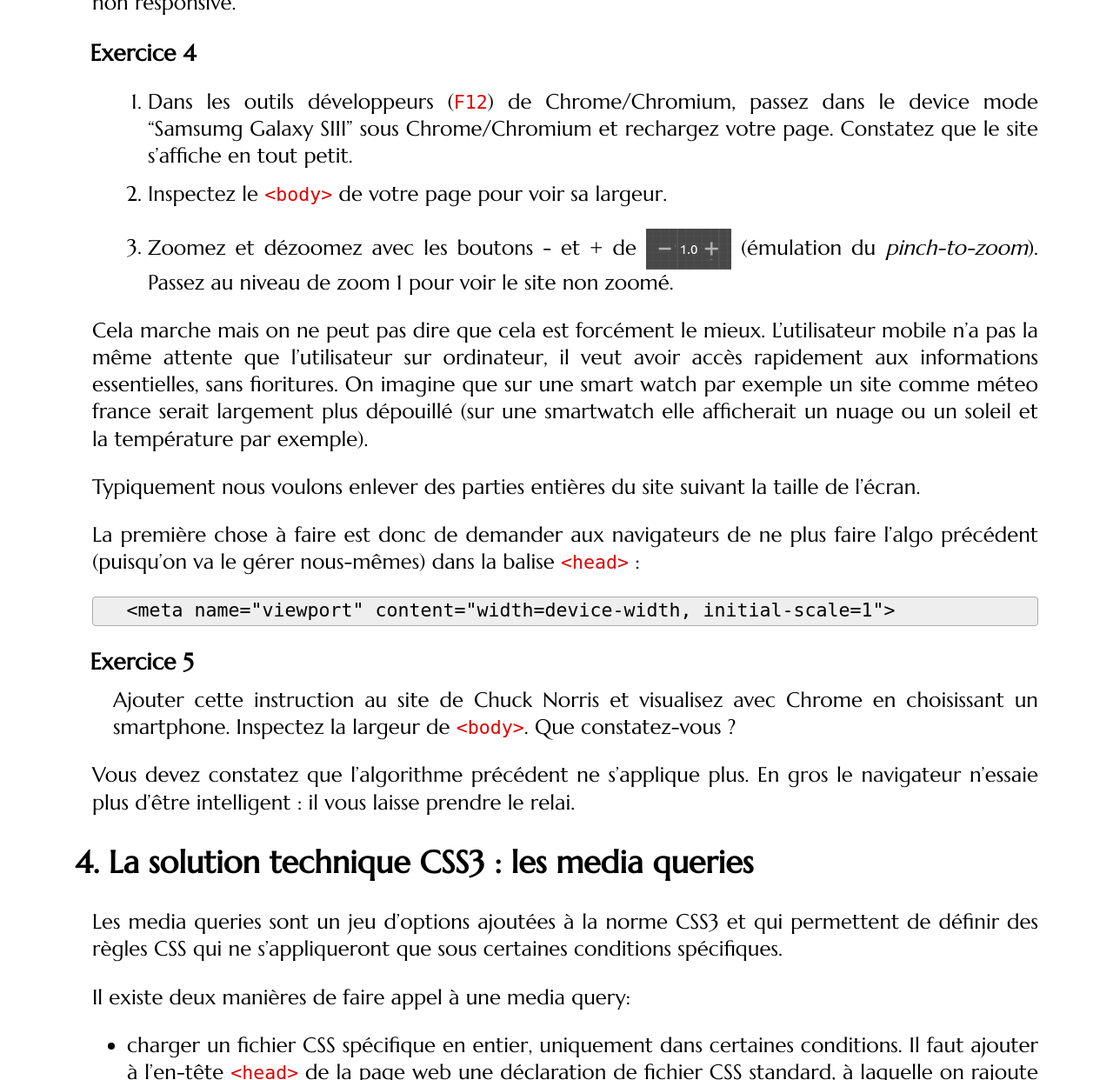
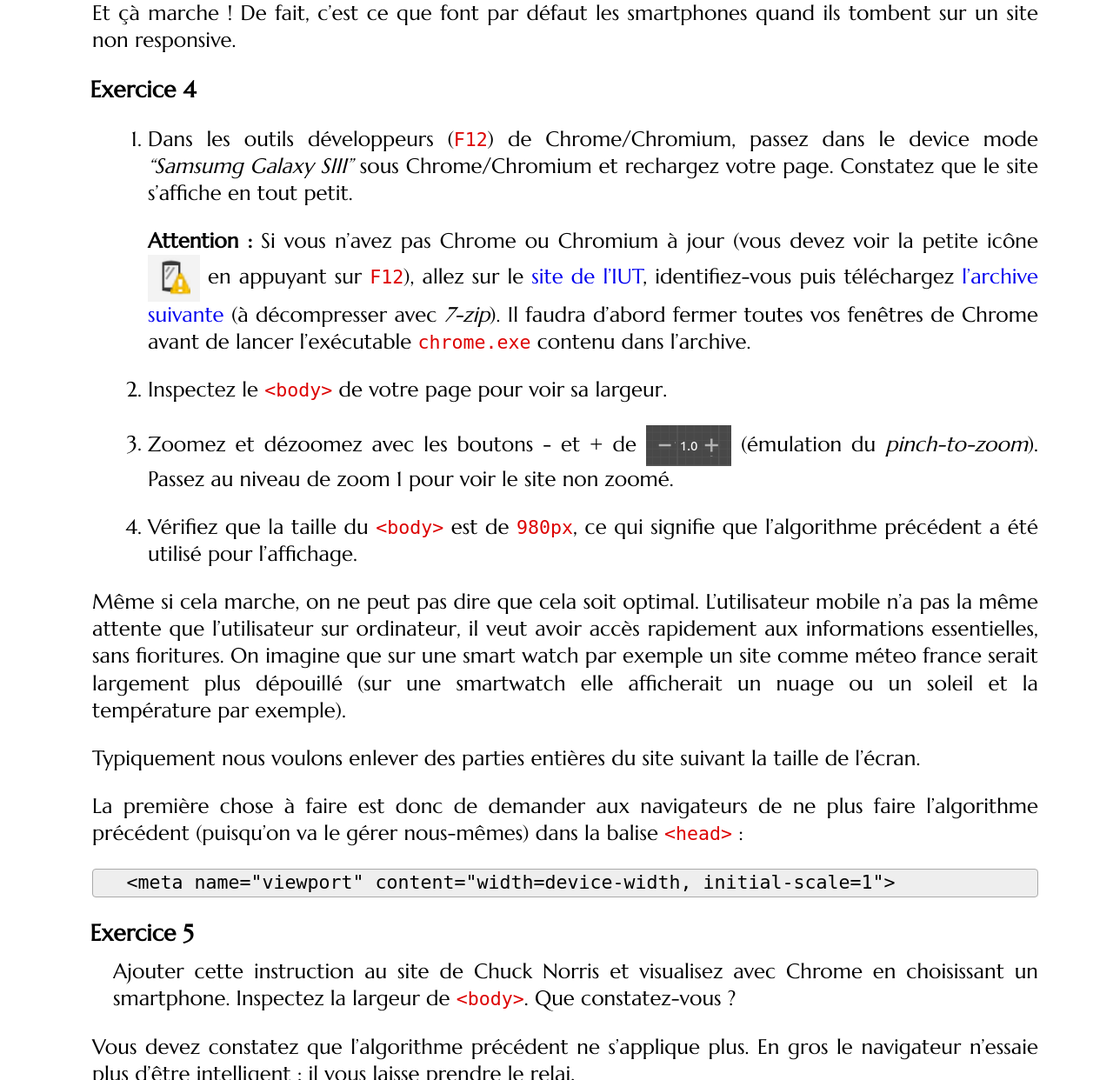
Before and after one commit to romainlebreton/R1.02-DeveloppementInterfacesWeb, a Jekyll site: the page built from tutorials/tutorial5.md, in a window 1280 px wide and 1400 px high, scrolled down 4490 px, cut to the strip 158-1400 px from the top of the window. Shown: the whole strip at 87% size. Built offline with Jekyll 4.4.1, drawn with Linux system fonts in a browser that asks for light colours; some web fonts are replaced; comment, search, counter and statistics services are not loaded; some of the changed text lies outside the part shown.

Commit message:
fix some exercices of tut5

```diff
--- a/tutorials/tutorial5.md
+++ b/tutorials/tutorial5.md
@@ -121,33 +121,44 @@
 particulièrement les propriétés `flex-shrink`, `flex-grow`. Nous ne toucherons
 pas à `flex-basis` (qui gardera donc son comportement par défaut `auto`).
 
+Nous vous invitons à faire d'autres recherches pour mieux comprendre
+`flex-shrink` et `flex-grow` si nécessaire. En particulier, le site du
+[Mozilla Developer Network](https://developer.mozilla.org/fr/) est une mine
+d'information.
 
 <!-- Attention, le comportement de l'exercice précédent est déjà déformé par les
 propriétés par défaut flex-grow:0; flex-shrink:1 -->
 
-<!-- NOUVEL EXERCICE : ON EN PARLE -->
 <div class="exercise">
 
-1. Implémentez le comportement suivant :
-Changez les largeurs de `<article>` et `<aside>` pour qu'elles
-soient par défaut de `300px` et `200px` et que :
+1. Changez les largeurs de `<article>` et `<aside>` pour qu'elles soient par
+défaut de `300px` et `200px`. Mettez les propriétés `flex-shrink` et `flex-grow`
+pour ces deux éléments à `0`.
+**Bougez** la largeur de la page. Est-ce que les largeurs de `<article>` et
+`<aside>` changent ?
 
-   1. Quand l'écran est trop petit pour afficher `<article>` et `<aside>`,
-    `<article>` diminuera de deux tiers de la largeur à supprimer et `<aside>`
-    diminuera du reste.
+1. Nous souhaitons que quand l'écran est trop large, l'espace restant soit
+   réparti entre `<article>` et `<aside>` de telle sorte que l'espace gagné par
+   `<article>` soit 3 fois plus grand que celui gagné par `<aside>`.
+   **Quelle propriété** CSS devez-vous utiliser pour avoir ce comportement ?
+   Implémentez ce comportement.
 
-   1. Quand l'écran est trop grand, faites en sorte que l'espace restant soit
-    réparti entre `<article>` et `<aside>` de telle sorte que l'espace gagné par
-    `<article>` soit 3 fois plus grand que celui gagné par `<aside>`.
-
-   Bien sûr, toutes ces largeurs respecteront les anciennes contraintes `min-width` et `max-width`.
-
-2. Redimensionnez la fenêtre du navigateur pour que la largeur de `<body>` soit de `620px`. Inspectez les largeurs de `<article>` et `<aside>`. Vérifiez que
-   votre comportement satisfait le cahier des charges.
-
+1. Pour vérifier que vous avez bien répondu à la question précédente,
+   redimensionnez la fenêtre du navigateur pour que la largeur de `<body>` soit
+   de `620px`.
+   Quelles devraient être selon vous les largeurs de `<article>` et `<aside>` ?
+   Inspectez maintenant les largeurs de `<article>` et `<aside>` pour vérifier votre calcul.
    <!-- Réponse : article 390 px et aside 230px car 120px de rab réparti en 30px de rab par unité -->
 
-<!-- 3. Redimensionnez la fenêtre du navigateur  pour que la largeur de `<body>` soit de `380px`. Inspectez les largeurs de `<article>` et `<aside>`. Vérifiez que -->
+1.  Nous souhaitons que quand l'écran est trop petit, `<article>` diminuera de
+    deux tiers de la largeur à supprimer et `<aside>` diminuera du reste.
+   **Quelle propriété** CSS devez-vous utiliser pour avoir ce comportement ?
+   Implémentez ce comportement.
+
+   <!-- Bien sûr, toutes ces largeurs respecteront les anciennes contraintes `min-width` et `max-width`. -->
+
+<!-- 3. Redimensionnez la fenêtre du navigateur pour que la largeur de `<body>` soit -->
+<!--    de `380px`. Inspectez les largeurs de `<article>` et `<aside>`. Vérifiez que -->
 <!--    votre comportement satisfait le cahier des charges. -->
 
    <!-- Réponse : article 220 px et aside 160px car 120px à gagner réparti en 40px à enlever par unité   -->
@@ -193,15 +204,6 @@
 En tout cas, pour le Reponsive design il n'y a pas photo : Chrome (ou son
 pendant libre Chromium) est <strong>vraiment</strong> votre "best-friend-ever".
 
-**Attention :** Si vous n'avez pas Chrome ou Chromium, ou si en appuyant sur F12
-vous ne voyez pas la petite icône
-<img src="{{site.baseurl}}/assets/phone-responsive.png" alt="Outil pour mobile"
-style="margin: 0 auto;width:100px;vertical-align:middle;">
-allez sur le [site de l'IUT](https://iutdepinfo.iutmontp.univ-montp2.fr/),
-identifiez-vous et téléchargez directement
-[le lien](https://infolimon.iutmontp.univ-montp2.fr/public/windows/chrome-win32.zip).
-
-<!-- Veuillez alors choisir dans *Device*, l'appareil *Samsung Galaxy SIII*. -->
 
 ### Que fait mon navigateur Web sur téléphone par défaut pour un site ?
 
@@ -234,8 +236,19 @@
 <div class="exercise">
 
 1. Dans les outils développeurs (`F12`) de Chrome/Chromium, passez dans le
-device mode "Samsumg Galaxy SIII" sous Chrome/Chromium et rechargez votre
+device mode *"Samsumg Galaxy SIII"* sous Chrome/Chromium et rechargez votre
 page. Constatez que le site s'affiche en tout petit.
+
+   **Attention :** Si vous n'avez pas Chrome ou Chromium à jour (vous devez voir
+la petite icône <img src="{{site.baseurl}}/assets/phone-responsive.png"
+alt="Outil pour mobile" style="margin: 0
+auto;width:60px;vertical-align:middle;"> en appuyant sur `F12`), allez sur le
+[site de l'IUT](https://iutdepinfo.iutmontp.univ-montp2.fr/), identifiez-vous
+puis téléchargez
+[l'archive suivante](https://infolimon.iutmontp.univ-montp2.fr/public/windows/chrome-win32.zip)
+(à décompresser avec *7-zip*).  Il faudra d'abord fermer toutes vos fenêtres de
+Chrome avant de lancer l'exécutable `chrome.exe` contenu dans l'archive.
+
 1. Inspectez le `<body>` de votre page pour voir sa largeur.
 
    <!-- largeur : 980 px sur mon PC -->
@@ -245,20 +258,24 @@
 style="vertical-align:middle"> (émulation du *pinch-to-zoom*). Passez au niveau
 de zoom 1 pour voir le site non zoomé.
 
+1. Vérifiez que la taille du `<body>` est de `980px`, ce qui signifie que
+   l'algorithme précédent a été utilisé pour l'affichage.
+
 </div>
 
-Cela marche mais on ne peut pas dire que cela est forcément le mieux.
-L'utilisateur mobile n'a pas la même attente que l'utilisateur sur ordinateur,
-il veut avoir accès rapidement aux informations essentielles, sans fioritures.
-On imagine que sur une smart watch par exemple un site comme méteo france serait
-largement plus dépouillé (sur une smartwatch elle afficherait un nuage ou un
-soleil et la température par exemple).
+Même si cela marche, on ne peut pas dire que cela soit optimal. L'utilisateur
+mobile n'a pas la même attente que l'utilisateur sur ordinateur, il veut avoir
+accès rapidement aux informations essentielles, sans fioritures.  On imagine que
+sur une smart watch par exemple un site comme méteo france serait largement plus
+dépouillé (sur une smartwatch elle afficherait un nuage ou un soleil et la
+température par exemple).
 
 Typiquement nous voulons enlever des parties entières du site suivant la taille
 de l'écran.
 
 La première chose à faire est donc de demander aux navigateurs de ne plus faire
-l'algo précédent (puisqu'on va le gérer nous-mêmes) dans la balise `<head>` :
+l'algorithme précédent (puisqu'on va le gérer nous-mêmes) dans la balise
+`<head>` :
 
 ~~~
  <meta name="viewport" content="width=device-width, initial-scale=1">
@@ -289,23 +306,24 @@
 de définir des règles CSS qui ne s'appliqueront que sous certaines conditions
 spécifiques.
 
-Il existe deux manières de faire appel à une media query:
+Il existe deux manières différentes de faire appel à une *media query*:
 
-* charger un fichier CSS spécifique en entier, uniquement dans certaines
-  conditions. Il faut ajouter à l'en-tête `<head>` de la page web une
-  déclaration de fichier CSS standard, à laquelle on rajoute l'attribut `media`
-  et une condition spécifique.
-  N'oubliez pas que le dernier CSS chargé prend le pas sur les
-  précédents. Pensez donc à toujours déclarer vos media-queries en dernier,
-  sinon elles seront systématiquement écrasées par votre CSS *“standard"*.
+* Soit vous souhaitez un fichier CSS spécifique en entier, mais uniquement dans
+  certaines conditions. Alors il faut ajouter à l'en-tête `<head>` de la page
+  web une déclaration de fichier CSS standard, à laquelle on rajoute l'attribut
+  `media` et une condition spécifique.
 
   ~~~
   <link rel="stylesheet" media="condition" href="mon_css_spécial.css"/>
   ~~~
   {:.html}
 
-* au sein même d'un fichier CSS, on peut définir certaines règles qui ne
-  s'appliqueront que sous certaines conditions :
+  N'oubliez pas que le dernier CSS chargé prend le pas sur les
+  précédents. Pensez donc à toujours déclarer vos media-queries en dernier,
+  sinon elles seront systématiquement écrasées par votre CSS *“standard"*.
+
+* Soit vous souhaitez que juste certaines règles s'appliquent sous
+  certaines conditions. Alors vous englobez vos règles avec la syntaxe suivante :
 
   ~~~
   @media(ma_condition) {
@@ -318,9 +336,35 @@
 retourne une valeur “vrai” ou “faux”. Si la valeur est vraie, le fichier CSS/ la
 règle CSS (selon la méthode employée) est appliquée.
 
-Chaque condition est formée à partir d'une ou plusieurs conditions de base. Les
-conditions de base peuvent être combinées ensemble pour former des conditions
-complexes en utilisant les opérateurs logiques:
+Chaque condition est formée à partir d'une ou plusieurs conditions de
+base. Parmi
+[l'ensemble des conditions possibles](https://developer.mozilla.org/fr/docs/Web/CSS/Media_queries),
+nous allons nous intéresser particulièrement aux suivantes:
+
+* `min-width`, `max-width`, `min-height` et `max-height` : permettent de renseigner une
+  dimension minimale/maximale à remplir pour que la condition soit vraie.
+  <!-- Définies dans l'une des unités supportées par le CSS (px, em, cm, in...). Si -->
+  <!-- ni “min” ni “max” n'est utilisé, alors la condition se réfère à une taille -->
+  <!-- exacte. -->
+  <!-- * « color » : le nombre de bits par couleur supportés par l'écran (0 = noir et -->
+  <!--   blanc, 8 = 256 couleurs, 16 = 65000 couleurs) -->
+* `orientation` : prend les valeurs `landscape` (écran horizontal) ou `portrait`
+  (écran vertical)
+
+<!-- * « type de média »: prend l'une de ces valeurs. Vous pouvez créer avec un jeu -->
+<!--   de règles CSS qui ne s'appliquera que pour une impression ou un système de -->
+<!--   synthèse vocale pour les aveugles. -->
+
+<!-- * « monochrome »: 0 si l'écran est couleur, sinon une valeur en nombre de bits -->
+<!--   par couleur pour les écrans supportant des niveaux de gris. Il est donc -->
+<!--   possible en combinant les conditions de base “color” et “monochrome” de cibler -->
+<!--   spécifiquement les devices “noir et blanc”, “niveau de gris” ou “couleur” pour -->
+<!--   adapter par exemple les couleurs de police de caractère -->
+
+
+
+Les conditions de base peuvent être combinées ensemble pour former des
+conditions complexes en utilisant les opérateurs logiques:
 
 * “and” (ET): les deux conditions de base doivent être vraies pour que la
   condition soit vraie
@@ -331,25 +375,26 @@
 
 **Exemple :** la règle `(min-width: 500px) and (min-height: 800px)` n'est
 vraie que si la largeur de l'affichage est supérieure (ou égale) à `500px` et la
-hauteur à `800px`.
+hauteur supérieure à `800px`.
 
 
 <div class="exercise">
 
-Allez sur le site [Bootstrap](http://getbootstrap.com/) et constatez les 2
+* Allez sur le site [Bootstrap](http://getbootstrap.com/) et constatez les 2
 points de ruptures. Aidez-vous du bouton *"media query"* <img
 src="{{site.baseurl}}/assets/media-query-icon.png" alt="Bouton pour découvrir
-les media-query" style="vertical-align:middle">. (Au besoin actualisez la page
-pour que l'outil puisse correctement émuler le comportement sur mobile).  Que se
-passe-t-il visuellement dans le menu lorsque vous redimensionnnez la fenêtre
-autour du point de rupture situé à `768px` ?
+les media-query" style="vertical-align:middle">.
+(Au besoin actualisez la page pour que l'outil puisse correctement émuler le
+comportement sur mobile).
+* Que se passe-t-il visuellement dans le menu lorsque vous redimensionnnez la
+fenêtre autour du point de rupture situé à `768px` ?
 
 </div>
 
 
 ### Les points de ruptures.
 
-Afin d'organiser notre media queries, on utilise en général 3 à 4 valeurs de largeur d'écrans, par exemple :
+Afin d'organiser nos *media queries*, on utilise en général 3 à 4 valeurs de largeur d'écrans, par exemple :
 
  * `480px` (Smartphone)
  * `768px` (Tablette)
@@ -380,7 +425,7 @@
 
 Lorsque l'on cliquera dessus, le menu apparaîtra. Cela permet de ne pas perdre
 de place sur la page lorsque le menu est fermé. Pour fixer les idées, nous
-voulons quelque chose se rapprochant de cela :
+voulons un menu qui apparaît latéralement à la manière des exemples suivants :
 
  * [http://codepen.io/gungorbudak/pen/XbazEX](http://codepen.io/gungorbudak/pen/XbazEX)
  * [http://codepen.io/drewr/pen/uxvdt](http://codepen.io/drewr/pen/uxvdt)
```
